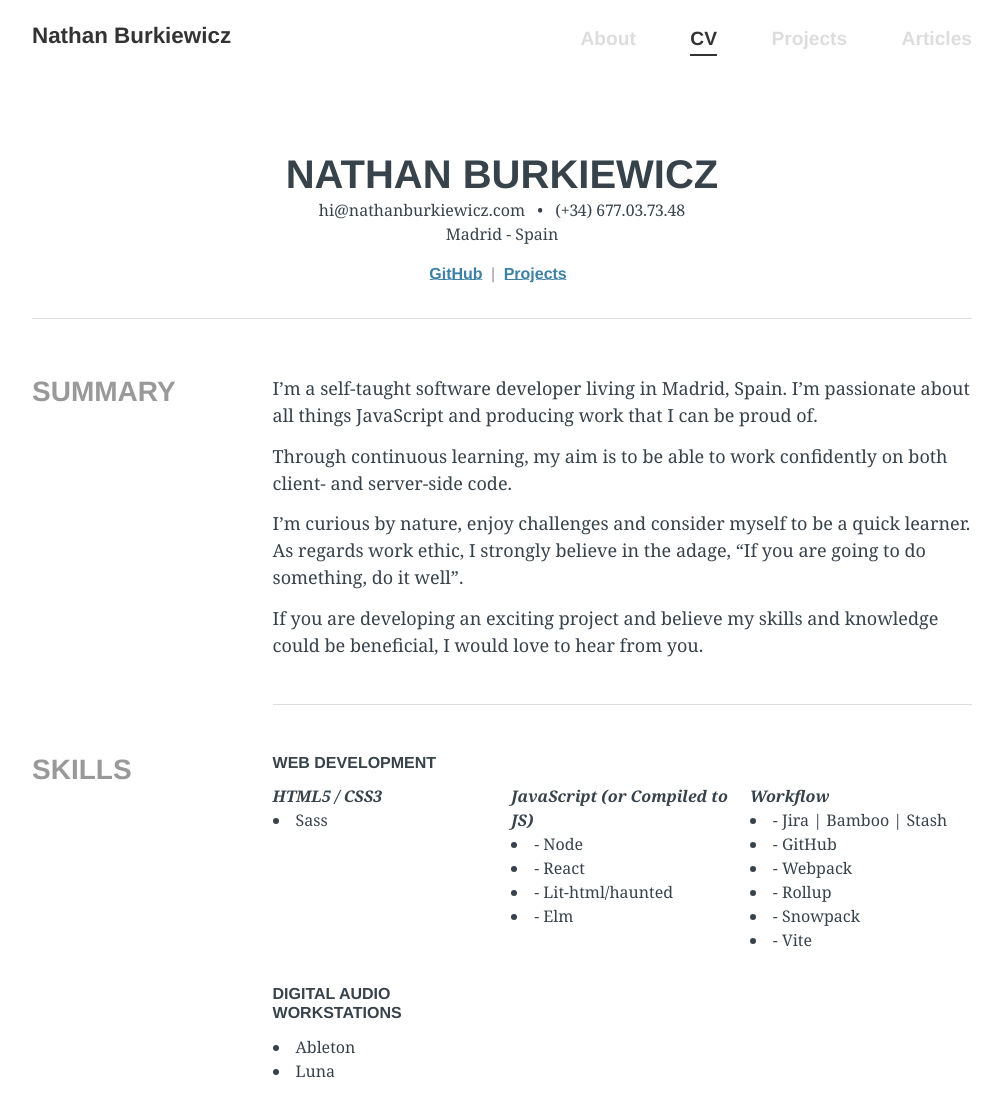
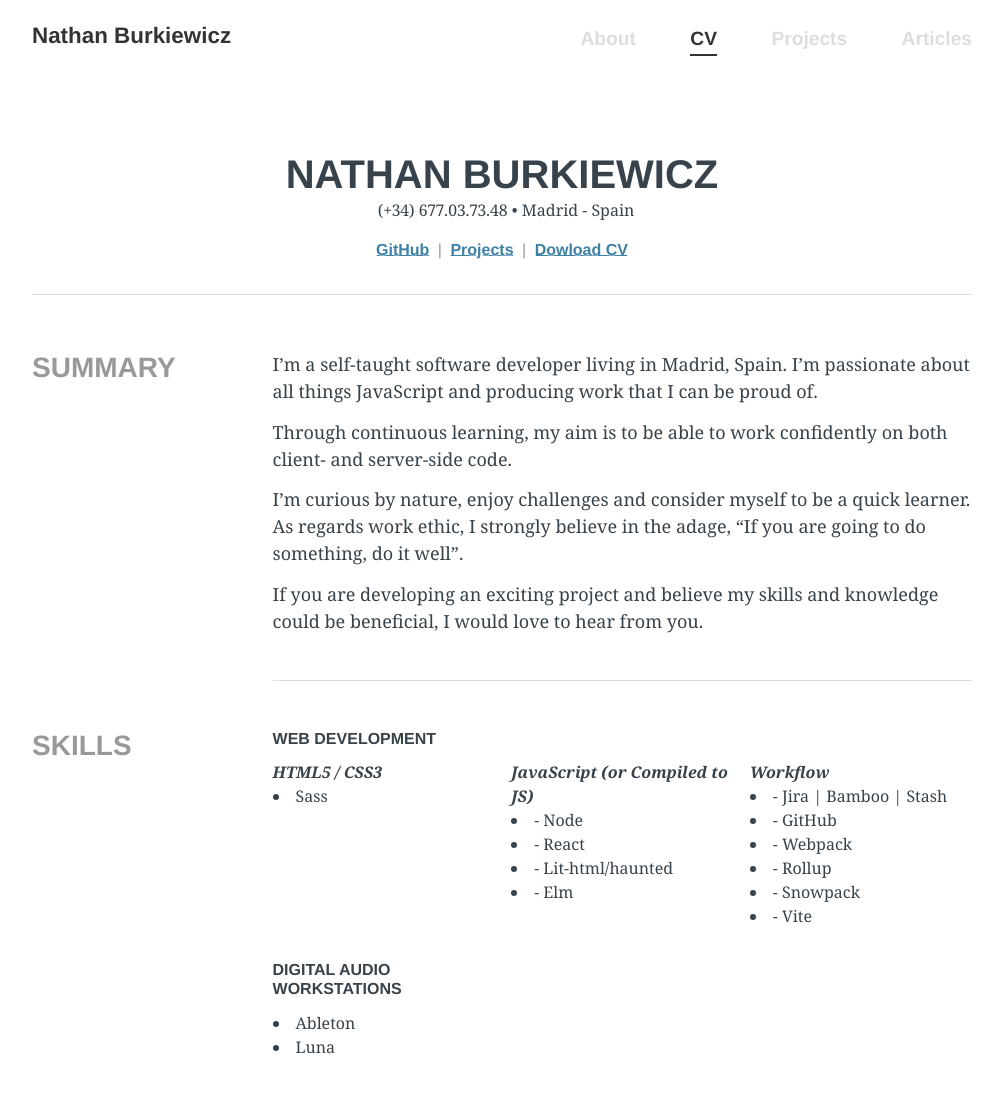
Before and after one commit to N8-B/nathanburkiewicz.com, a plain HTML site: page cv.html in a window 1280 px wide. Shown: the top 1100 px of the page, without its empty margins (138-1141 px from the left). Drawn offline with Linux system fonts and the light colour scheme; files whose address does not match are found by name.

Commit message:
Update 2021-12-16T08:27:18.497Z

```diff
--- a/cv.html
+++ b/cv.html
@@ -28,13 +28,13 @@
 <section class="cv-header">
 <h1>Nathan Burkiewicz</h1>
 <div class="cv-header-details">
-<span class="cv-header-email">hi@nathanburkiewicz.com</span> <span class="hide-me">•</span> <span class="cv-header-phone">(+34) 677.03.73.48</span> <br/>
+<span class="cv-header-phone">(+34) 677.03.73.48</span> <span class="hide-me">•</span>
 <span>Madrid - Spain</span>
 </div>
 <div class="cv-header-links">
 <a href="https://github.com/N8-B">GitHub</a> <span class="spacer"> | </span>
-<a href="/projects">Projects</a> <span class="spacer"> <!-- | </span>
-<a href="/images/nathan-burkiewicz-cv.pdf">Dowload CV</a> -->
+<a href="/projects">Projects</a> <span class="spacer"> | </span>
+<a href="/images/nathan-burkiewicz-cv.pdf">Dowload CV</a>
 </div>
 <hr>
 </section>
```
Also changed, not shown: index.html (+1 -1 lines).
